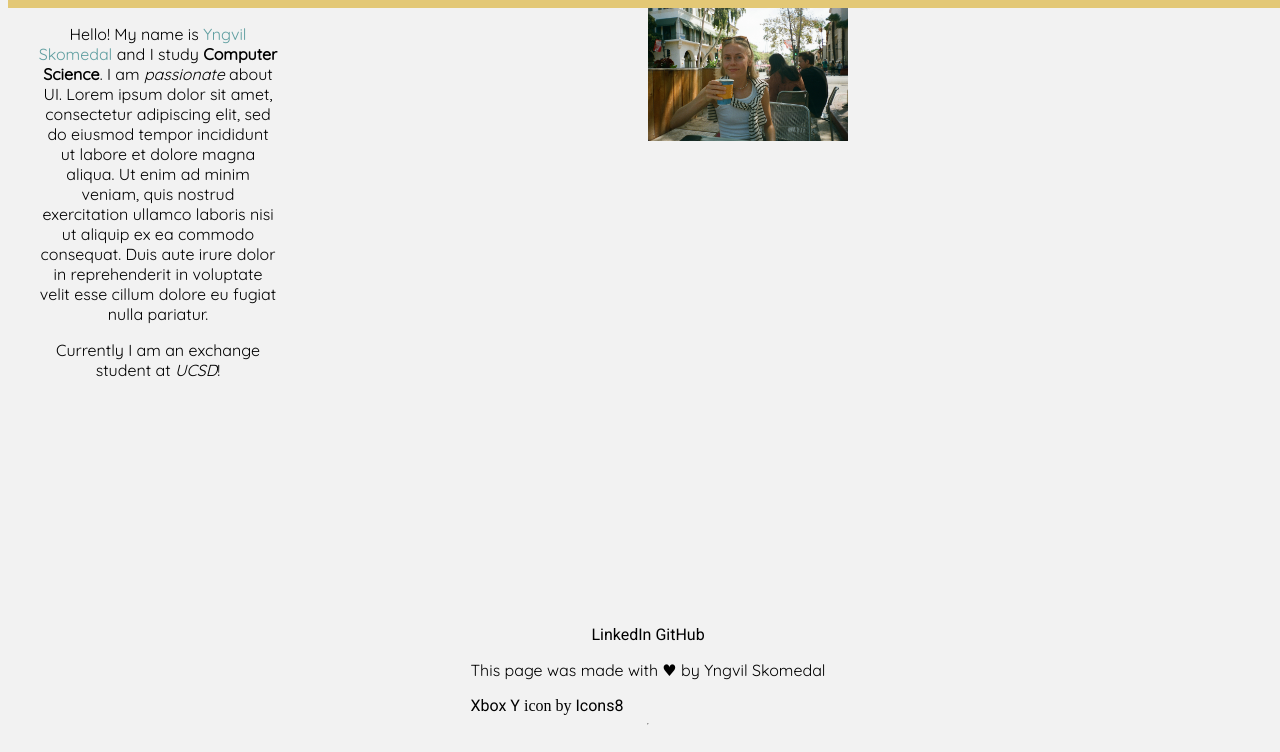
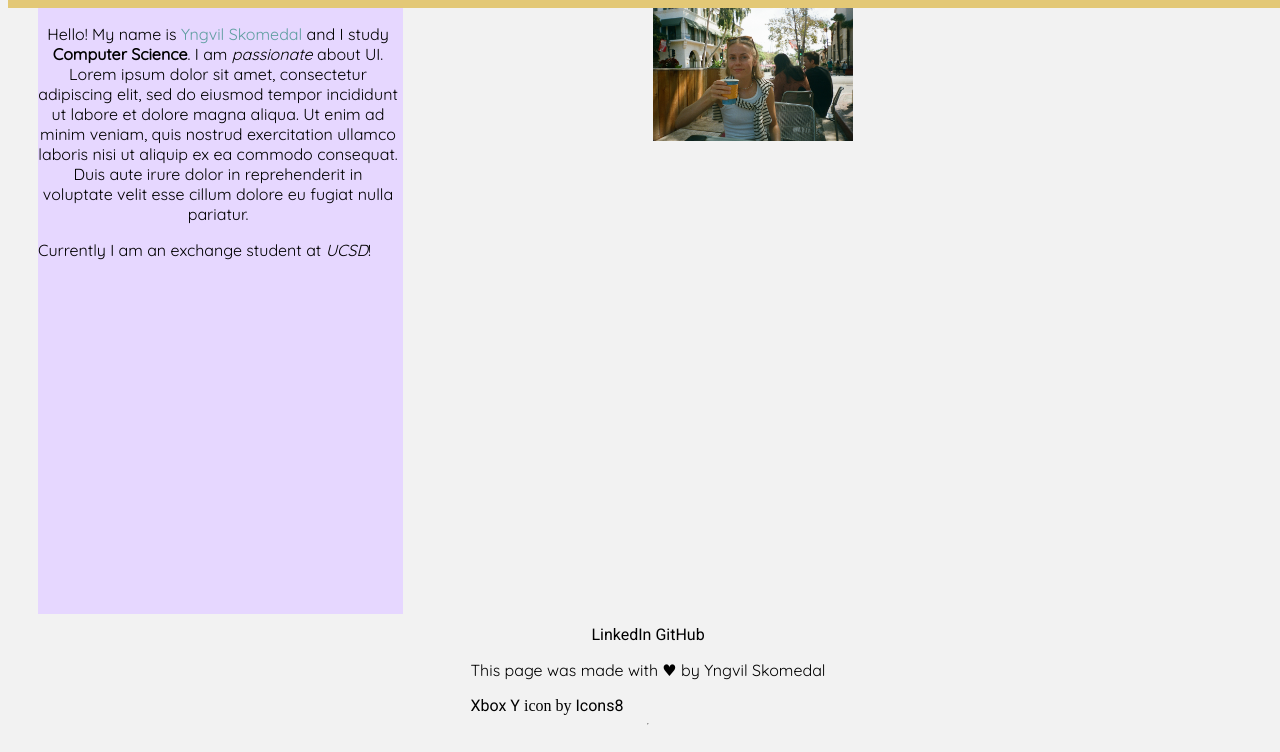
Before and after one commit to yngvilsk/cse134-hw4, a plain HTML site: page index.html in a window 1280 px wide. Shown: the part 64-816 px from the top of the page. Drawn offline with Linux system fonts and the light colour scheme.

Commit message:
grid test

```diff
--- a/style.css
+++ b/style.css
@@ -60,22 +60,24 @@ nav li {
     display: grid; /* Nested grid */
     grid-template-columns: 1fr 1fr;
     grid-template-areas: 'text picture';
-    padding-left: 30px;
-    padding-right: 30px;
 }
 
 #homepage-text {
     grid-area: text;
-    justify-items: end; /* Aligns grid items along the inline (row) axis */
+    justify-items: start; /* Aligns grid items along the inline (row) axis */
     align-items: center; /* Aligns grid items along the block (column) axis */
-    max-width: calc(30em * 0.5);
+    max-width: calc(30em * 0.75); /* The number you multiply with depends on what font it is, and how much a character takes up in a em square. */
+    margin-left: 30px;
+    padding-right: 5px;
+    background-color: #e6d7ff;
 }
 
 #homepage-pic {
     grid-area: picture;
     justify-items: start; /* Aligns grid items along the inline (row) axis */
     align-items: center; /* Aligns grid items along the block (column) axis */
-    padding-right: 10px;
+    margin-right: 30px;
+    padding-left: 5px;
 }
 
 /* Foot row */
```
